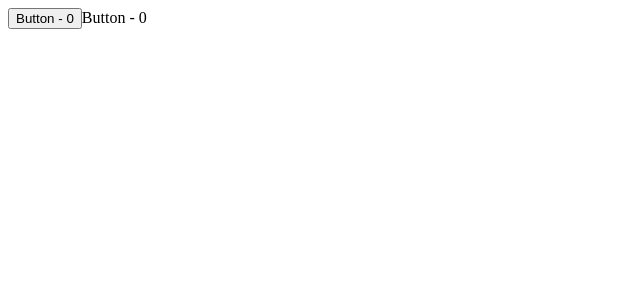
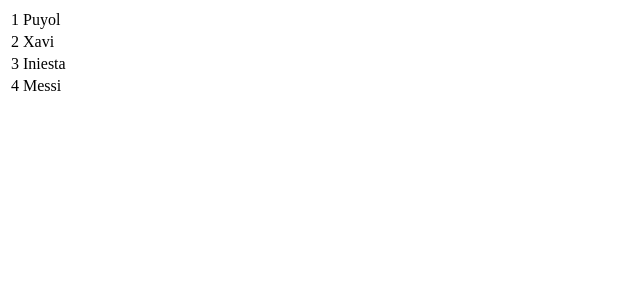
Before and after one commit to Andrew4d3/learn-react, a React app: page / in a window 1280 px wide. Shown: the top 300 px of the page, without its empty margins (0-640 px from the left). Built offline with nearby package versions, Linux system fonts and the light colour scheme.

Commit message:
Dynamically Generated Components https://egghead.io/lessons/react-dynamically-generated-components

```diff
--- a/main.js
+++ b/main.js
@@ -1,55 +1,35 @@
 import React from 'react'
 import ReactDOM from 'react-dom'
 
-let Mixin = InnerComponent => class extends React.Component {
+class App extends React.Component{
+
   constructor(){
     super()
-    this.state = { val: 0}
-    this.update = this.update.bind(this)
-  }
-
-  update(){
-    this.setState({val: this.state.val + 1})
-  }
-
-  componentWillMount(){
-    console.log('will unmount');
-  }
-
-  componentDidMount(){
-    console.log('mounted');
+    this.state = {
+      data: [
+        { id: 1, name: "Puyol"},
+        { id: 2, name: "Xavi"},
+        { id: 3, name: "Iniesta"},
+        { id: 4, name: "Messi"}
+      ]
+    }
   }
 
   render(){
-    return (<InnerComponent update={this.update} {...this.state} {...this.props} />)
+    /* Key is important. Otherwise we get an error here */
+    let rows = this.state.data.map( (person) => <PersonRow key={person.id} data={person} /> )
+    return (<table><tbody>{rows}</tbody></table>)
   }
 
 }
 
-const Button = (props) =>{
+const PersonRow = (props) => {
   return (
-    <button onClick={props.update}>
-      {props.txt} - {props.val}
-    </button>
+    <tr>
+      <td>{props.data.id}</td>
+      <td>{props.data.name}</td>
+    </tr>
   )
 }
 
-const Label = (props) =>{
-  return (
-    <label onMouseMove={props.update}>
-      {props.txt} - {props.val}
-    </label>
-  )
-}
-
-let ButtonMixed = Mixin(Button)
-let LabelMixed = Mixin(Label)
-
-class App extends React.Component{
-  render(){
-    return (<div><ButtonMixed txt="Button" /><LabelMixed txt="Button" /></div>)
-  }
-}
-
-
 ReactDOM.render(<App />, document.getElementById('app'))
```
